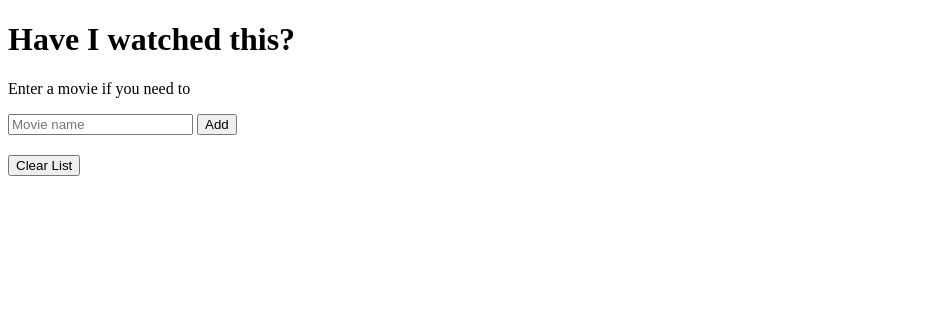
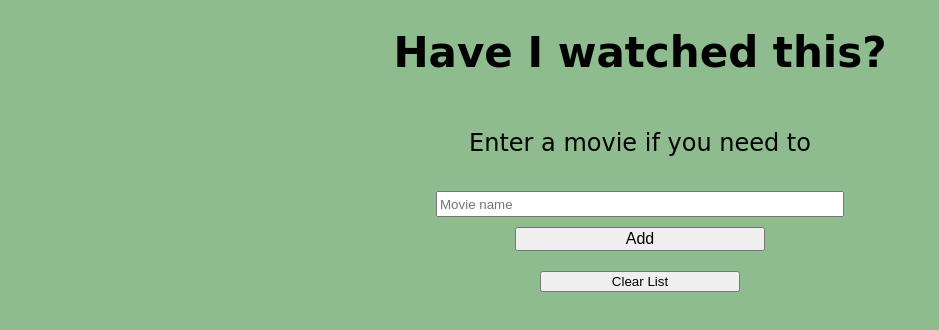
Before and after one commit to pgik13/WIWT, a plain HTML site: page index.html in a window 1280 px wide. Shown: the whole page, without its empty margins (0-939 px from the left). Drawn offline with Linux system fonts and the light colour scheme.

Commit message:
css styling, changed li to ul in js, put clear button in container

```diff
--- a/code.js
+++ b/code.js
@@ -9,7 +9,7 @@ addMovie.addEventListener("click", () => {
     if (title === "") {
         alert("Stop playing with me")
     } else {
-        const li = document.createElement("li");
+        const li = document.createElement("ul");
 
         const titleSpan = document.createElement("span");
         titleSpan.textContent = title;
--- a/index.html
+++ b/index.html
@@ -4,8 +4,8 @@
 <head>
     <meta charset="UTF-8">
     <meta name="viewport" content="width=device-width, initial-scale=1.0">
-    <link rel="stylesheet" href="style.css"/>
-    <title>Have I watched this</title>
+    <link rel="stylesheet" href="style.css" />
+    <title>Will I Watch This?</title>
 </head>
 
 <body>
@@ -22,9 +22,11 @@
 
     </div>
 
-    <button id="clearList">Clear List</button>
+    <div id="buttonContainer">
+        <button id="clearList">Clear List</button>
+    </div>
 
-    <script src="moviewatcher.js?v=1"></script>
+    <script src="code.js?v=1"></script>
 </body>
 
 </html>
--- a/style.css
+++ b/style.css
@@ -2,6 +2,51 @@
 . for class tag
  */
 
+ body{
+    background-color: darkseagreen;
+ }
+ h1 {
+    font-size: 42px;
+    text-align: center;
+    font-family: cursive;
+    font-weight: bold;
+ }
+
+ p {
+    font-size: 24px;
+    font-family: cursive;
+ }
+
+ #tops {
+    display: flex;
+    flex-direction: column;
+    align-items: center;
+    text-align: center;
+    gap: 10px;
+ }
+
+ #tops #movie {
+    width: 400px;
+    height: 20px;
+ }
+
+ #tops #addMovie {
+    width: 250px;
+    font-size: 16px;
+ }
 #movieList{
     font-size: 20px;
+    align-items: center;
+    text-align: center;
 }
+
+#buttonContainer {
+    display: flex;
+    flex-direction: column;
+    align-items: center;
+    text-align: center;
+}
+
+#buttonContainer #clearList {
+    width: 200px;
+}
```
